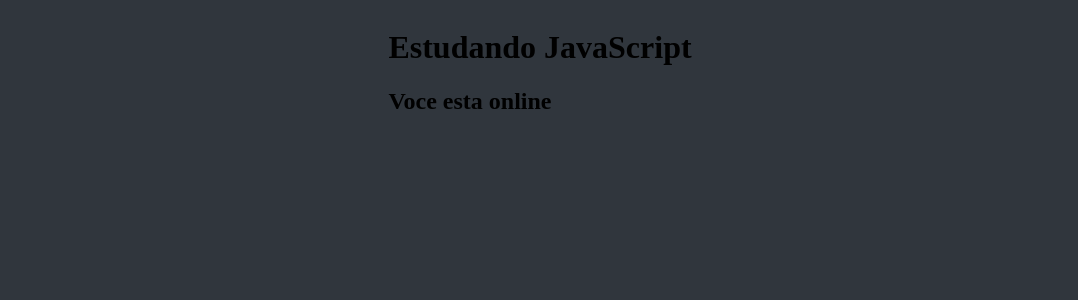
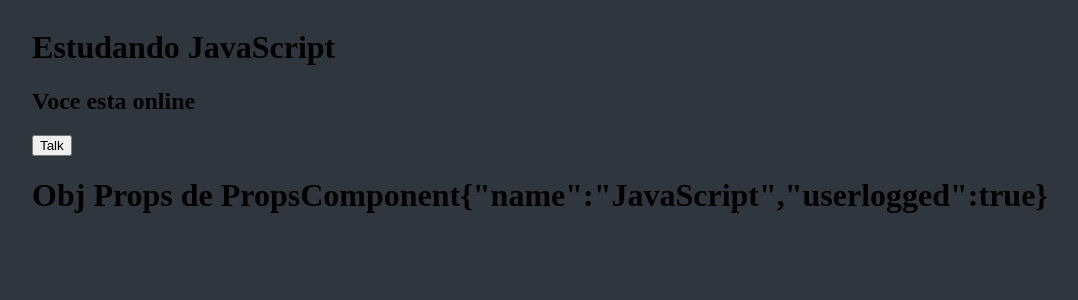
Before and after one commit to Arthur-art/reactjs-codecademy, a React (Create React App) app in the folder study-react/: page / in a window 1280 px wide. Shown: the top 300 px of the page, without its empty margins (100-1178 px from the left). Built offline with nearby package versions, Linux system fonts and the light colour scheme.

Commit message:
props Component passando eventos para o button component atraves de props

```diff
--- /dev/null
+++ b/study-react/src/components/Button.jsx
@@ -0,0 +1,12 @@
+import React from 'react'
+export default class Button extends React.Component{
+    render(){
+        const props = JSON.stringify(this.props);
+        return (
+            <div>
+                <button onClick={this.props.talk}>Talk</button>
+                <h1>Obj Props de PropsComponent{this.props.propsComponent}</h1>
+            </div>
+        )
+    }
+}
--- a/study-react/src/components/PropsComponent.jsx
+++ b/study-react/src/components/PropsComponent.jsx
@@ -1,4 +1,5 @@
 import React from "react";
+import Button from "./Button";
 /*props é o nome do objeto que armazena as informações transmitidas.
 this.propsrefere-se a esse objeto de armazenamento. Ao mesmo tempo,
 cada informação transmitida é chamada de suporte. Isso significa que propspode se referir
@@ -6,10 +7,10 @@
 
 class PropsComponent extends React.Component {
   render() {
-     //this.props é um objeto de um component
+    //this.props é um objeto de um component
     const myProps = JSON.stringify(this.props);
     //destructuring
-    let {age} = this.props;
+    let { age } = this.props;
 
     return (
       <div>
@@ -23,31 +24,35 @@
   }
 }
 
-
 //usando props para passar em condicoes
 export default class PropsComponentIf extends React.Component {
+  talk() {
+    alert("Talk");
+  }
   render() {
-
     let title;
     let login;
-    if(this.props.name === "React"){
-        title = <h1>Estudando React</h1>
+    if (this.props.name === "React") {
+      title = <h1>Estudando React</h1>;
     }
 
-    if(this.props.name === "JavaScript"){
-        title = <h1>Estudando JavaScript</h1>
+    if (this.props.name === "JavaScript") {
+      title = <h1>Estudando JavaScript</h1>;
     }
 
-    if(this.props.userlogged === false){
-        login= "Voce esta offline"
-    }else{
-        login= "Voce esta online"
+    if (this.props.userlogged === false) {
+      login = "Voce esta offline";
+    } else {
+      login = "Voce esta online";
     }
+
+    const props = JSON.stringify(this.props);
 
     return (
       <div>
         {title}
-    <h2>{login}</h2>
+        <h2>{login}</h2>
+        <Button talk={this.talk} propsComponent={props} />
       </div>
     );
   }
--- a/study-react/src/index.jsx
+++ b/study-react/src/index.jsx
@@ -1,9 +1,10 @@
 import React from 'react'
 import ReactDOM from 'react-dom'
-import PropsComponentIf from './components/PropsComponent'
+import PropsComponent from './components/PropsComponent'
+
 ReactDOM.render(
     <React.StrictMode>
-        <PropsComponentIf name="JavaScript" userlogged={true}/>
+        <PropsComponent name="JavaScript" userlogged={true}/>
     </React.StrictMode>,
     document.getElementById('container')
 );
```
Also changed, not shown: study-react/src/components/Onclick.jsx (renamed from study-react/src/components/Oneclick.jsx, +13 -2 lines).
